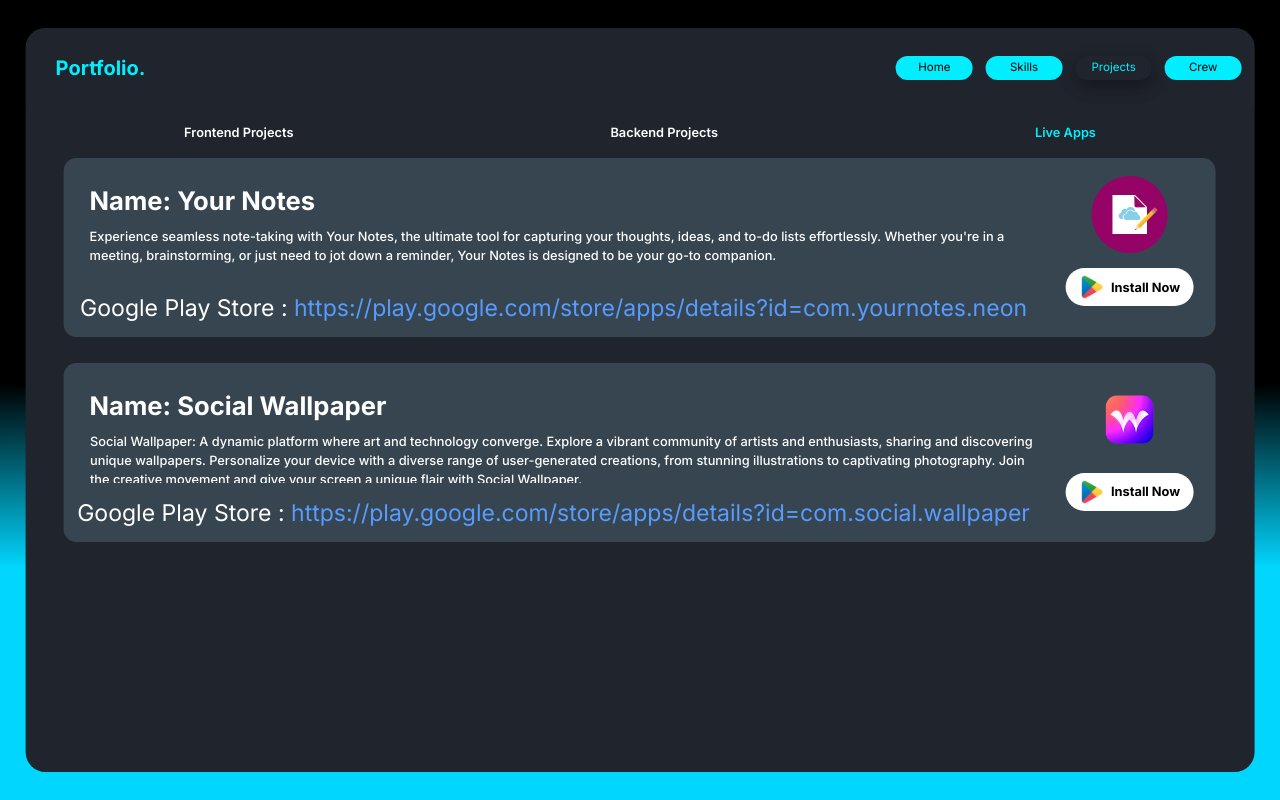
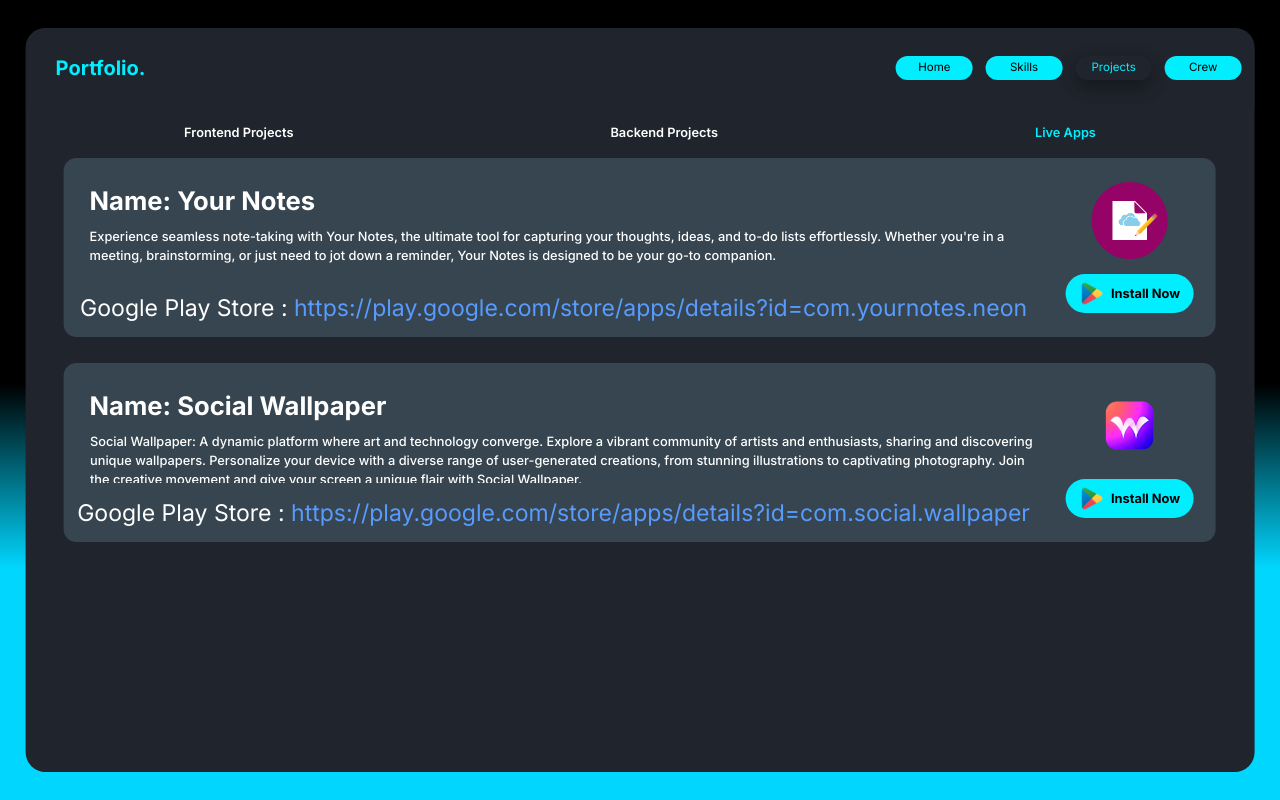
Before and after one commit to mdsomad/myportfolio_website, a Next.js app: page /projects/liveapps in a window 1280 px wide. Built offline with nearby package versions, Linux system fonts and the light colour scheme.

Commit message:
Socal to Social change

```diff
--- a/src/Component/ProjectBox/LiveAppBox.module.css
+++ b/src/Component/ProjectBox/LiveAppBox.module.css
@@ -162,6 +162,7 @@
         align-items: center;
         gap: 1.2vw;
         padding-top: 7vw;
+        padding-bottom: 8vw;
         /* padding-left: 8vw; */
       }
       .frameworkLogo {
@@ -176,10 +177,9 @@
         align-items: center;
         height: 3vw;
         width: 10vw;
-        background-color: var(--textColorWithe);
+        background-color: var(--Cyan);
         border-radius: 3vw;
         gap: 0.5vw;
-        margin-bottom: 8vw;
       }
 
       .buttonLogo {
@@ -190,7 +190,6 @@
         font-size: 1vw;
         font-weight: 700;
         color: black;
-        /* margin-top: 0.3vw; */
       }
 }
 
@@ -258,6 +257,7 @@
         align-items: center;
         gap: 1.5vw;
         padding-top: 7vw;
+        padding-bottom: 8vw;
       }
       .frameworkLogo {
         height: 8vw;
@@ -274,7 +274,7 @@
         background-color: var(--Cyan);
         border-radius: 3vw;
         gap: 0.5vw;
-        margin-bottom: 8vw;
+        /* margin-bottom: 0vw; */
       }
 
       .buttonLogo {
@@ -285,7 +285,6 @@
         font-size: 1.5vw;
         font-weight: 700;
         color: black;
-        /* margin-top: 0.3vw; */
       }
 }
 
@@ -352,6 +351,7 @@
     align-items: center;
     gap: 2vw;
     padding-top: 8vw;
+    padding-bottom: 8vw;
   }
   .frameworkLogo {
     height: 10vw;
@@ -365,10 +365,10 @@
     align-items: center;
     height: 6vw;
     width: 18vw;
+    /* background-color:red; */
     background-color:var(--Cyan);
     border-radius: 3vw;
     gap: 1vw;
-    margin-bottom: 8vw;
   }
 
   .buttonLogo {
@@ -379,6 +379,6 @@
     font-size: 1.5vw;
     font-weight: 700;
     color: black;
-    margin-top: 0.3vw;
+    margin-top: 0vw;
   }
 }
--- a/src/Component/mobile_view/HomeMobileView.jsx
+++ b/src/Component/mobile_view/HomeMobileView.jsx
@@ -99,7 +99,7 @@ const HomeMobileView = () => {
 
       <div className={HomeMobileViewCss.linkIconAndSocialMediaParentContainer}>
         <PiLinkSimpleBold className={HomeMobileViewCss.linkIconStyle} />{" "}
-        <h6 className={HomeMobileViewCss.socialMediaTextStyle}>Socal Media</h6>
+        <h6 className={HomeMobileViewCss.socialMediaTextStyle}>Social Media</h6>
       </div>
 
       <div
--- a/src/models/projectData/frontendProjectData.jsx
+++ b/src/models/projectData/frontendProjectData.jsx
@@ -1,6 +1,6 @@
 const frontendProjectData = [
   {
-    appName: "Socal Media App",
+    appName: "Social Media App",
     screenshots: [
       "https://user-images.githubusercontent.com/103892160/256587202-c1ddc6ce-2835-458c-8f15-101258f63bbf.png",
       "https://user-images.githubusercontent.com/103892160/256587229-5fa16334-9910-46ea-9c74-d8682390064e.png",
```
